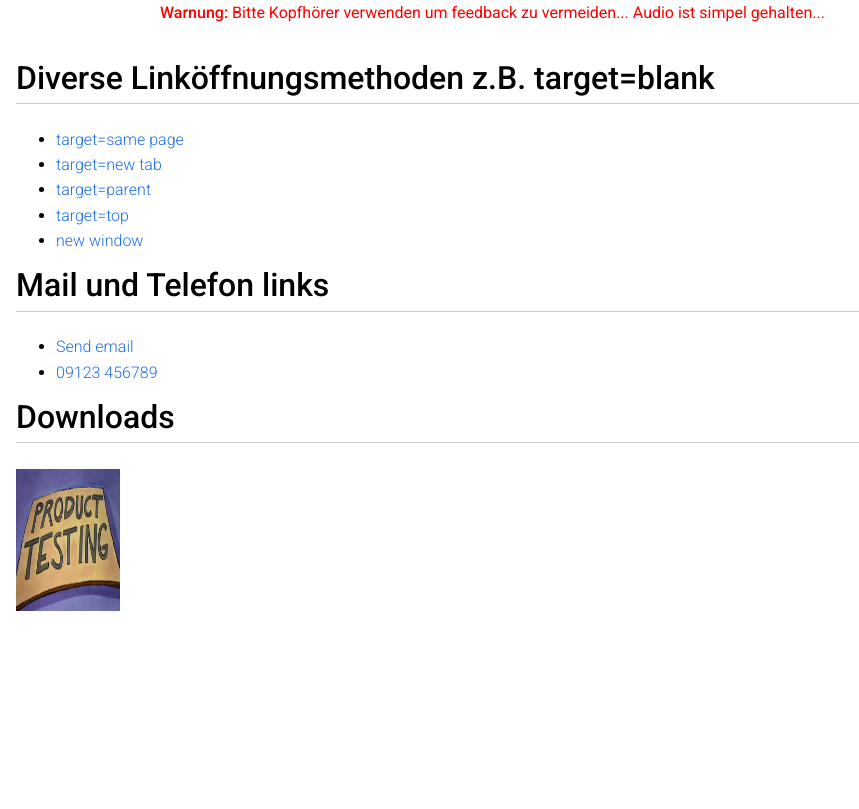
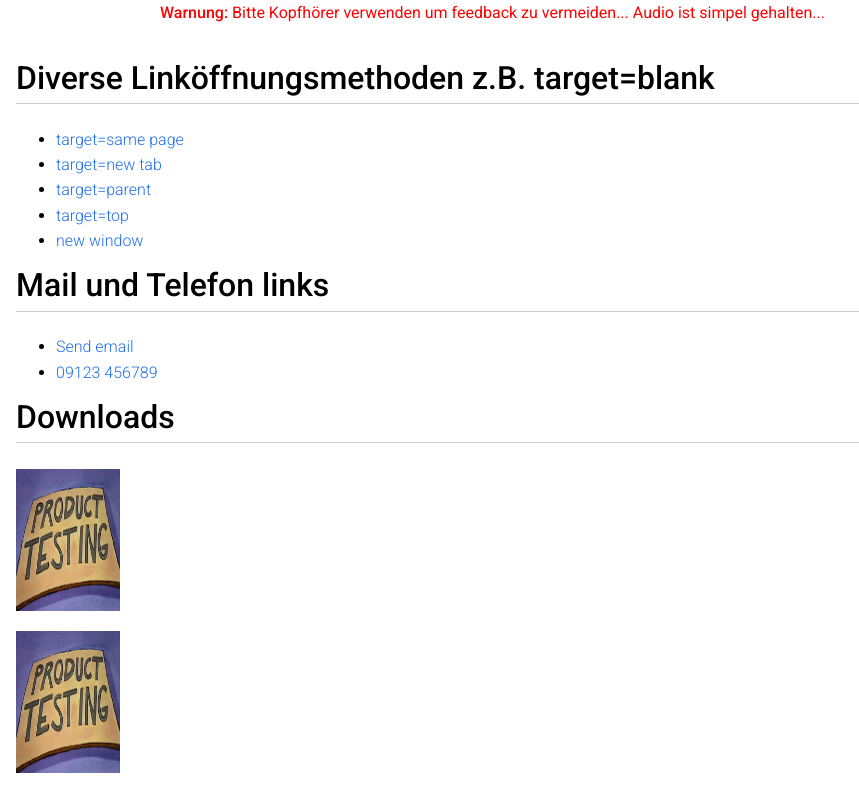
Before and after one commit to richlip/audiovideotest.github.io, a plain HTML site: page index.html in a window 1280 px wide. Shown: the part 662-1471 px from the top of the page, without its empty margins (0-859 px from the left). Before the commit the page ends 1309 px from the top, so only its background shows below. Drawn offline with Linux system fonts and the light colour scheme; a script that the page names is missing.

Commit message:
Update index.html

```diff
--- a/index.html
+++ b/index.html
@@ -60,6 +60,11 @@
             <img src="test.gif" width="104" height="142">
           </a>
     </p>
+    <p>
+        <a href="SinaMobile-2.0.091+1239-20241202-0431-prod.ipa">
+            <img src="test.gif" width="104" height="142">
+          </a>
+    </p>
 </div>
 
 <script src="js/main.js"></script>
```
